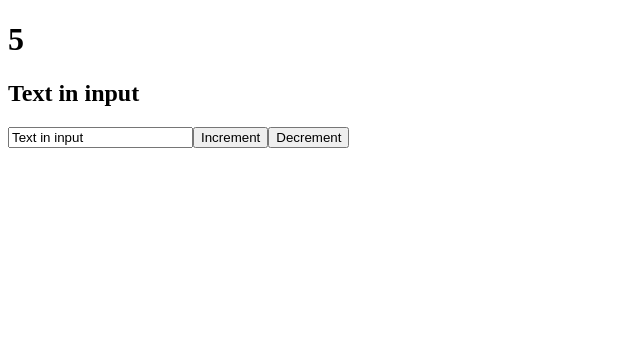
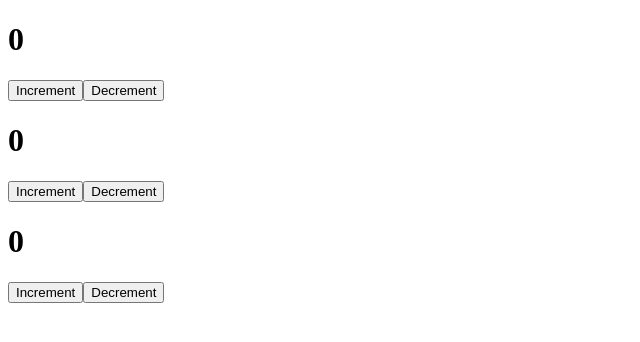
Before and after one commit to nikolayhotim1/react-fund-course, a React (Create React App) app: page / in a window 1280 px wide. Shown: the top 342 px of the page, without its empty margins (0-640 px from the left). Built offline with nearby package versions, Linux system fonts and the light colour scheme.

Commit message:
feature: create function component

```diff
--- a/src/App.js
+++ b/src/App.js
@@ -1,30 +1,12 @@
-import React, { useState } from "react";
+import React from "react";
+import Counter from "./components/Counter";
 
 function App() {
-	const [likes, setLikes] = useState(5);
-	const [value, setValue] = useState('Text in input');
-
-	function increment() {
-		setLikes(likes + 1);
-	}
-
-	function decrement() {
-		setLikes(likes - 1);
-	}
-
 	return (
 		<div className="App">
-			<h1>{likes}</h1>
-			<h2>{value}</h2>
-
-			<input
-				type='text'
-				value={value}
-				onChange={event => setValue(event.target.value)}
-			/>
-
-			<button onClick={increment}>Increment</button>
-			<button onClick={decrement}>Decrement</button>
+			<Counter />
+			<Counter />
+			<Counter />
 		</div>
 	);
 }
--- /dev/null
+++ b/src/components/Counter.jsx
@@ -0,0 +1,23 @@
+import React, { useState } from "react";
+
+const Counter = () => {
+	const [count, setCount] = useState(0);
+
+	const increment = () => {
+		setCount(count + 1);
+	};
+
+	const decrement = () => {
+		setCount(count - 1);
+	};
+
+	return (
+		<div>
+			<h1>{count}</h1>
+			<button onClick={increment}>Increment</button>
+			<button onClick={decrement}>Decrement</button>
+		</div>
+	);
+};
+
+export default Counter;
```
